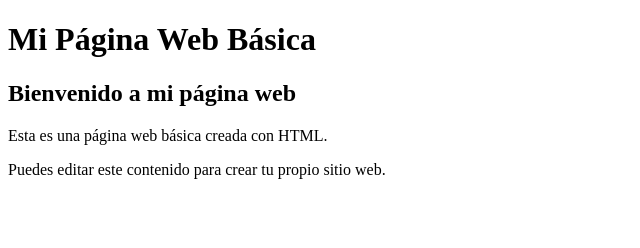
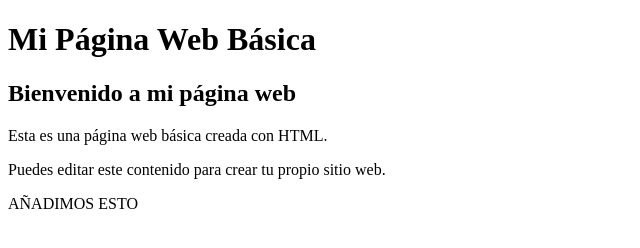
Before and after one commit to Juan-andres39/ronaldo, a plain HTML site: page index.html in a window 1280 px wide. Shown: the whole page, without its empty margins (0-640 px from the left). Drawn offline with Linux system fonts and the light colour scheme.

Commit message:
añadimos añgo al final del index

```diff
--- a/index.html
+++ b/index.html
@@ -14,6 +14,7 @@
       <h2>Bienvenido a mi página web</h2>
       <p>Esta es una página web básica creada con HTML.</p>
       <p>Puedes editar este contenido para crear tu propio sitio web.</p>
+      <a>AÑADIMOS ESTO</a>
     </div>
   </body>
 </html>
```
